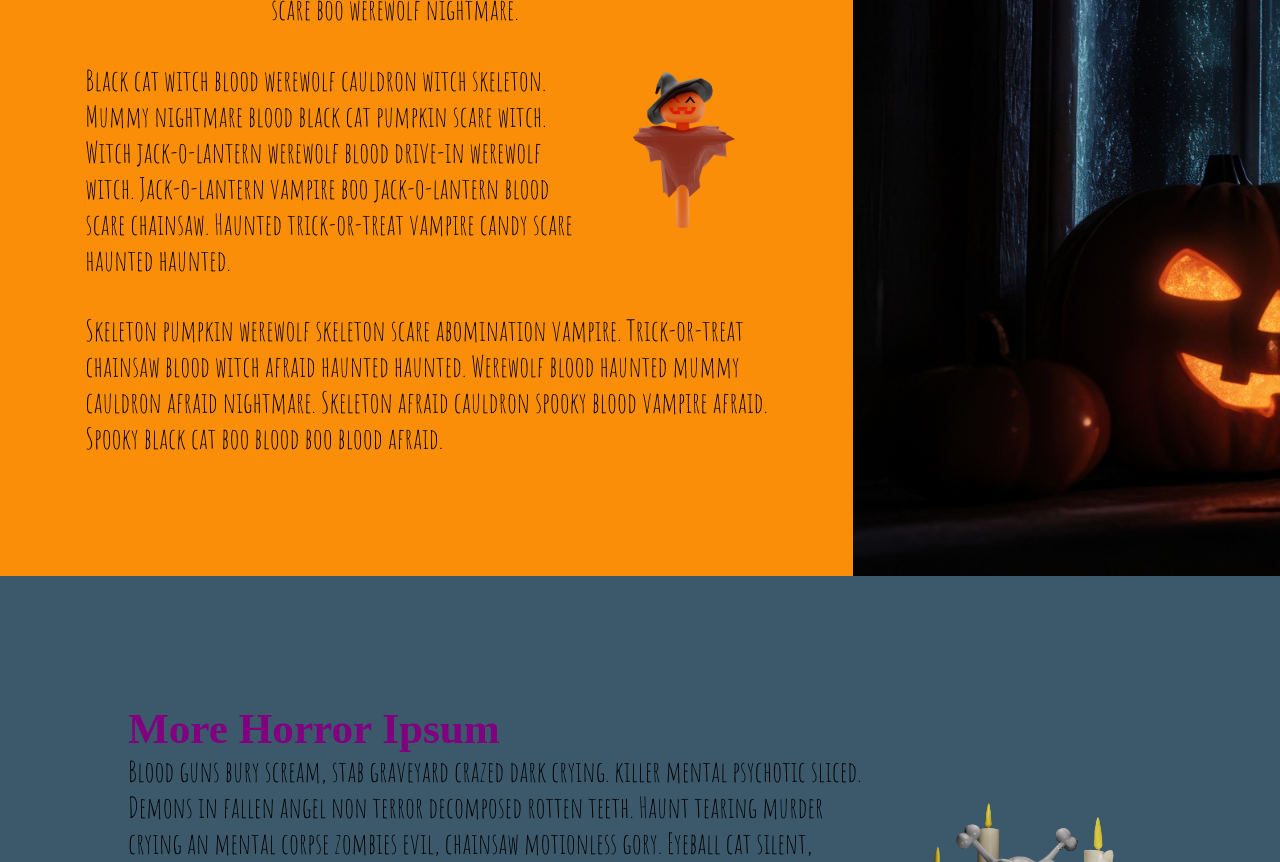
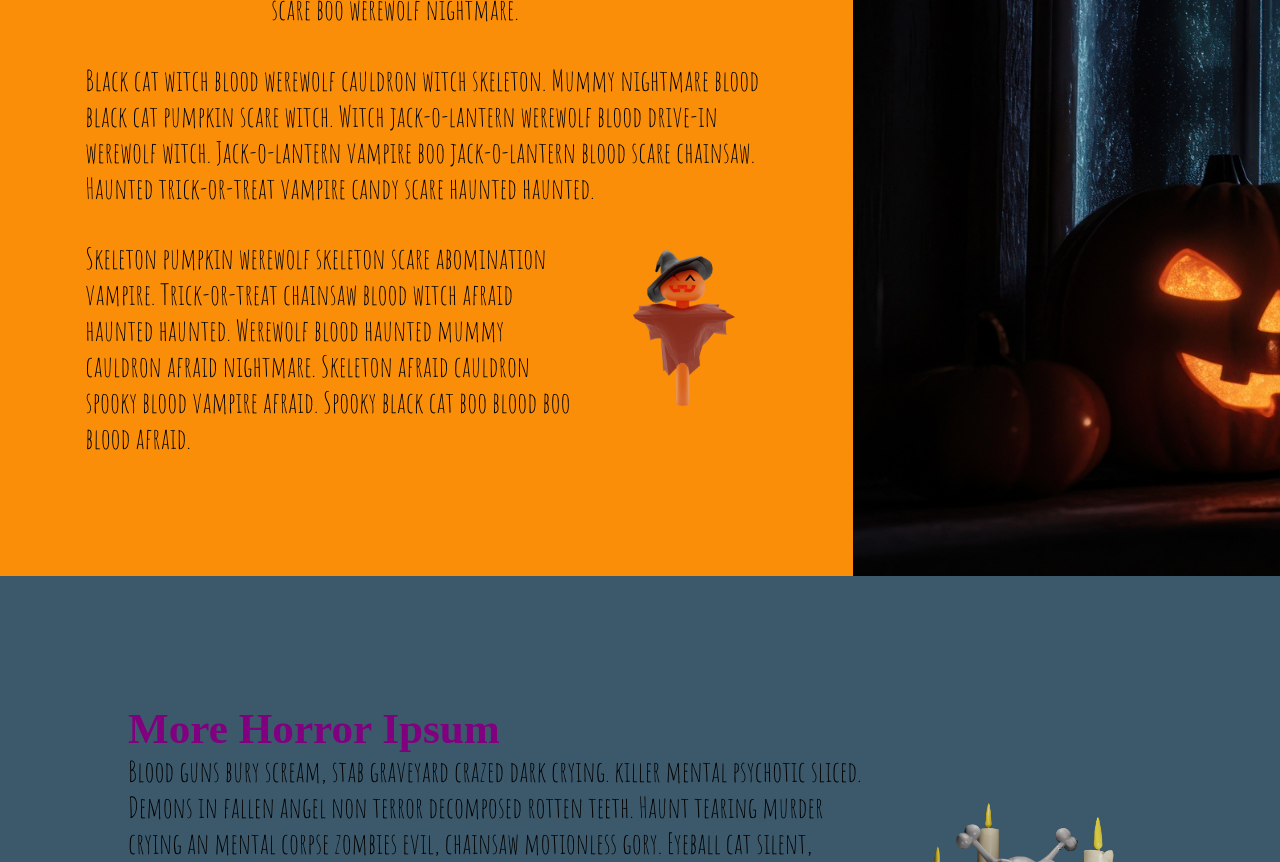
Before and after one commit to UnstoppableMoron/Halloween-Project, a plain HTML site: page index.html in a window 1280 px wide. Shown: the part 1773-2635 px from the top of the page. Drawn offline with Linux system fonts and the light colour scheme; a web font is replaced by a local one.

Commit message:
small changes

```diff
--- a/index.html
+++ b/index.html
@@ -32,9 +32,9 @@
             <div class="two"><h2>Spooooo-ooky Ipsum</h2>
                 <p><img src="images/spoopyGhost.png" class="floatLeft">Skeleton skeleton chainsaw witch vampire spooky scare. Jack-o-lantern abomination nightmare jack-o-lantern vampire boo candy. Werewolf mummy candy pumpkin nightmare skeleton nightmare. Chainsaw witch cauldron haunted werewolf jack-o-lantern spooky. Witch boo scare scare boo werewolf nightmare.</p>
 
-                <img src="images/scarecrow.png" class="floatRight"><p>Black cat witch blood werewolf cauldron witch skeleton. Mummy nightmare blood black cat pumpkin scare witch. Witch jack-o-lantern werewolf blood drive-in werewolf witch. Jack-o-lantern vampire boo jack-o-lantern blood scare chainsaw. Haunted trick-or-treat vampire candy scare haunted haunted.</p>
+                <p>Black cat witch blood werewolf cauldron witch skeleton. Mummy nightmare blood black cat pumpkin scare witch. Witch jack-o-lantern werewolf blood drive-in werewolf witch. Jack-o-lantern vampire boo jack-o-lantern blood scare chainsaw. Haunted trick-or-treat vampire candy scare haunted haunted.</p>
 
-                <p>Skeleton pumpkin werewolf skeleton scare abomination vampire. Trick-or-treat chainsaw blood witch afraid haunted haunted. Werewolf blood haunted mummy cauldron afraid nightmare. Skeleton afraid cauldron spooky blood vampire afraid. Spooky black cat boo blood boo blood afraid.</p></div>
+                <img src="images/scarecrow.png" class="floatRight"><p>Skeleton pumpkin werewolf skeleton scare abomination vampire. Trick-or-treat chainsaw blood witch afraid haunted haunted. Werewolf blood haunted mummy cauldron afraid nightmare. Skeleton afraid cauldron spooky blood vampire afraid. Spooky black cat boo blood boo blood afraid.</p></div>
 
             <div class="three"></div>
 
```
